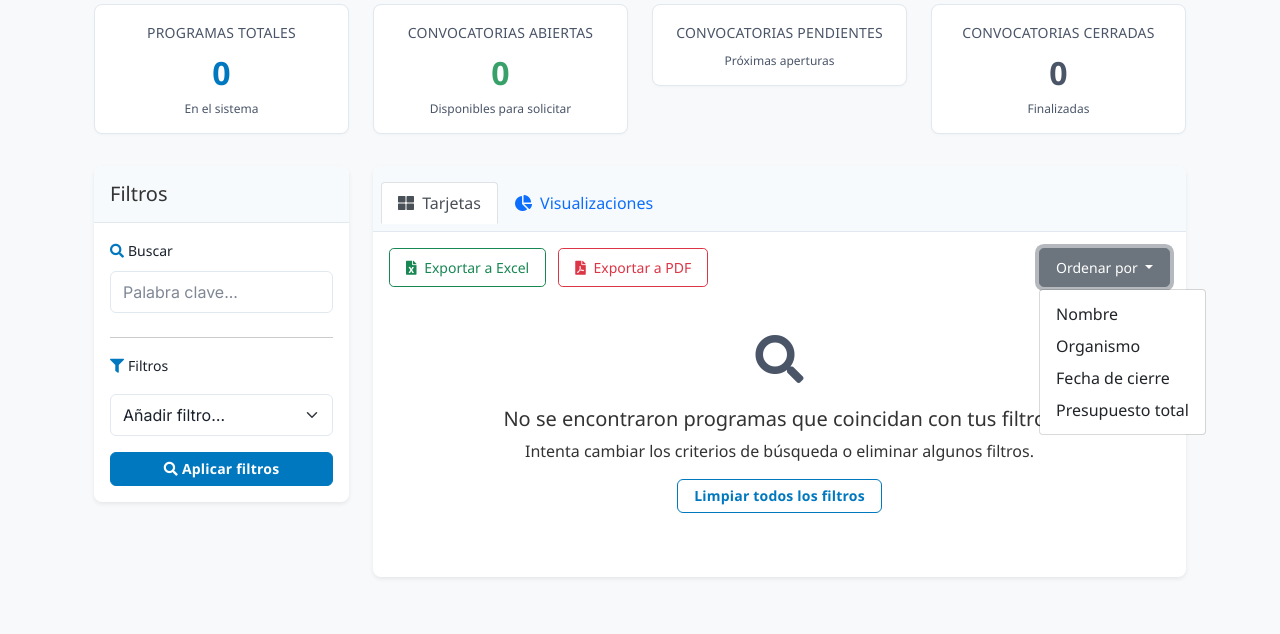
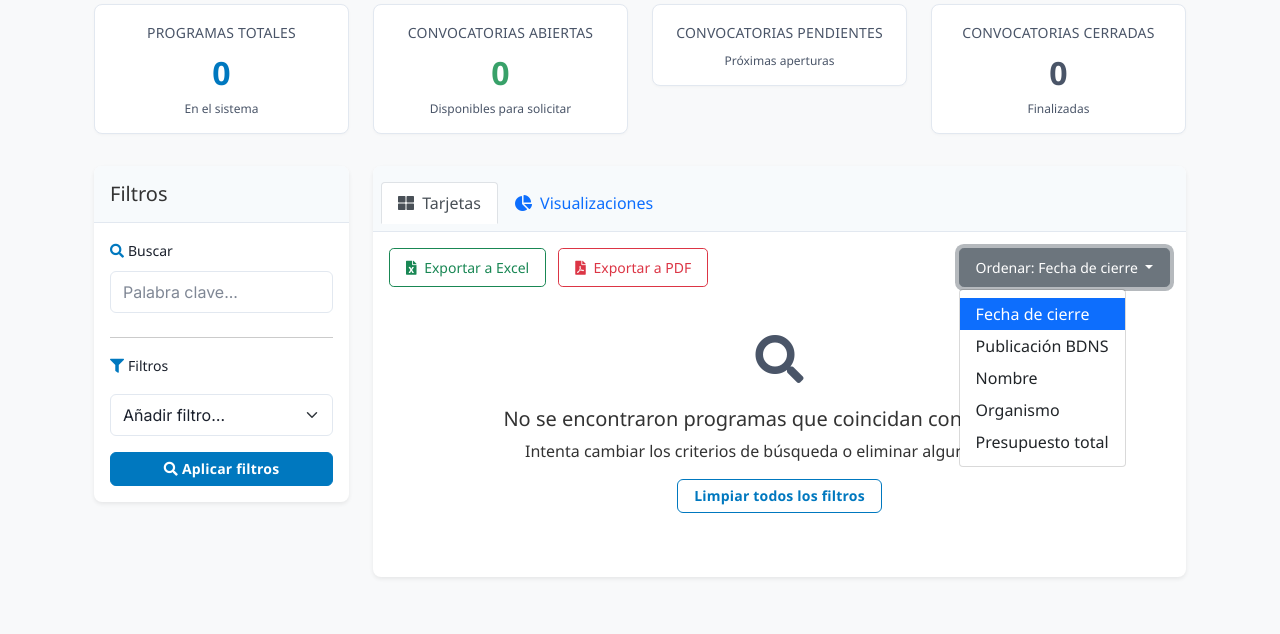
Before and after one commit to mecamira/fade-financiacion-lite, a Flask app: page / in a window 1280 px wide, after a click on "Ordenar: Fecha de cierre". Shown: the part 321-955 px from the top of the page. Run offline with Flask 3, Linux system fonts and the light colour scheme; data that the repository does not hold is empty; some libraries are stand-ins or nearby versions.

Commit message:
Año en nombre coloquial + ordenación por fecha de cierre y BDNS
Extractor:
- El prompt de Gemini ahora indica explícitamente que nombre_coloquial
  debe terminar siempre con el año de la convocatoria (YYYY)
- Post-procesado de seguridad en _validate_structure: si Gemini no añade
  el año, se obtiene de fecha_cierre/fecha_apertura de la convocatoria o
  del año actual, y se añade automáticamente al nombre

Dashboard:
- Ordenación por defecto cambiada a "fecha de cierre" ascendente
  (primero abiertas, y dentro de abiertas las que cierran antes)
- Nueva opción de sort "Publicación BDNS" (desc por defecto: más reciente)
  Útil para ver solo las novedades desde la última visita
- Texto del botón de ordenación actualizado con indicador de dirección
- Programas sin fecha de publicación BDNS van al final en ese orden

Co-Authored-By: Claude Sonnet 4.6 <noreply@anthropic.com>

```diff
--- a/templates/financiacion_dashboard.html
+++ b/templates/financiacion_dashboard.html
@@ -191,12 +191,13 @@
                         </div>
                         <div class="dropdown">
                             <button class="btn btn-sm btn-outline-secondary dropdown-toggle" type="button" id="dropdownSortButton" data-bs-toggle="dropdown" aria-expanded="false">
-                                Ordenar por
+                                Ordenar: Fecha de cierre
                             </button>
                             <ul class="dropdown-menu" aria-labelledby="dropdownSortButton">
+                                <li><a class="dropdown-item sort-option active" data-sort="fecha_cierre">Fecha de cierre</a></li>
+                                <li><a class="dropdown-item sort-option" data-sort="fecha_publicacion_bdns">Publicación BDNS</a></li>
                                 <li><a class="dropdown-item sort-option" data-sort="nombre">Nombre</a></li>
                                 <li><a class="dropdown-item sort-option" data-sort="organismo">Organismo</a></li>
-                                <li><a class="dropdown-item sort-option" data-sort="fecha_cierre">Fecha de cierre</a></li>
                                 <li><a class="dropdown-item sort-option" data-sort="importe_maximo">Presupuesto total</a></li>
                             </ul>
                         </div>
@@ -663,8 +664,8 @@
             return formatoEspanol + ' €';
         }
 
-        // Variables para ordenación
-        let sortField = 'nombre';
+        // Variables para ordenación (por defecto: fecha de cierre más próxima)
+        let sortField = 'fecha_cierre';
         let sortDirection = 'asc';
 
         // Variable para almacenar programas cargados (global para usar en exportación)
@@ -874,17 +875,27 @@
             option.addEventListener('click', function() {
                 const newSortField = this.getAttribute('data-sort');
 
-                // Si el campo es el mismo, cambia la dirección
+                // Si el campo es el mismo, alternar dirección
                 if (newSortField === sortField) {
                     sortDirection = sortDirection === 'asc' ? 'desc' : 'asc';
                 } else {
                     sortField = newSortField;
-                    sortDirection = 'asc';
-                }
-
-                // Actualiza el texto del botón
+                    // "Publicación BDNS" por defecto descendente (más reciente primero)
+                    sortDirection = (newSortField === 'fecha_publicacion_bdns') ? 'desc' : 'asc';
+                }
+
+                // Marcar opción activa
+                document.querySelectorAll('.sort-option').forEach(el => el.classList.remove('active'));
+                this.classList.add('active');
+
+                // Actualizar texto del botón
+                const dirLabel = sortField === 'fecha_cierre'
+                    ? (sortDirection === 'asc' ? '↑ próximo' : '↓ lejano')
+                    : sortField === 'fecha_publicacion_bdns'
+                        ? (sortDirection === 'desc' ? '↓ reciente' : '↑ antiguo')
+                        : (sortDirection === 'asc' ? 'A→Z' : 'Z→A');
                 document.getElementById('dropdownSortButton').textContent =
-                    'Ordenar por: ' + this.textContent + ' (' + (sortDirection === 'asc' ? 'A-Z' : 'Z-A') + ')';
+                    'Ordenar: ' + this.textContent.trim() + ' ' + dirLabel;
 
                 // Reordenar programas ya cargados
                 sortAndRenderPrograms(programasCargados);
@@ -1005,11 +1016,14 @@
                     valueA = a.organismo || '';
                     valueB = b.organismo || '';
                 } else if (sortField === 'fecha_cierre') {
-                    // Para fechas
-                    valueA = a.convocatoria && a.convocatoria.fecha_cierre ? a.convocatoria.fecha_cierre : '9999-12-31';
-                    valueB = b.convocatoria && b.convocatoria.fecha_cierre ? b.convocatoria.fecha_cierre : '9999-12-31';
+                    // Fecha de cierre: sin fecha = va al final (9999)
+                    valueA = a.convocatoria?.fecha_cierre || '9999-12-31';
+                    valueB = b.convocatoria?.fecha_cierre || '9999-12-31';
+                } else if (sortField === 'fecha_publicacion_bdns') {
+                    // Publicación BDNS: sin fecha = va al final (0001)
+                    valueA = a.fecha_publicacion_bdns || '0001-01-01';
+                    valueB = b.fecha_publicacion_bdns || '0001-01-01';
                 } else if (sortField === 'importe_maximo') {
-                    // Para presupuesto total (con fallback a importe_maximo)
                     const presupuestoA = a.financiacion?.presupuesto_total || a.financiacion?.importe_maximo;
                     const presupuestoB = b.financiacion?.presupuesto_total || b.financiacion?.importe_maximo;
                     valueA = presupuestoA ? (isNaN(presupuestoA) ? 0 : parseFloat(presupuestoA)) : 0;
```
Also changed, not shown: utils/convocatoria_extractor_updated.py (+25 -3 lines).
